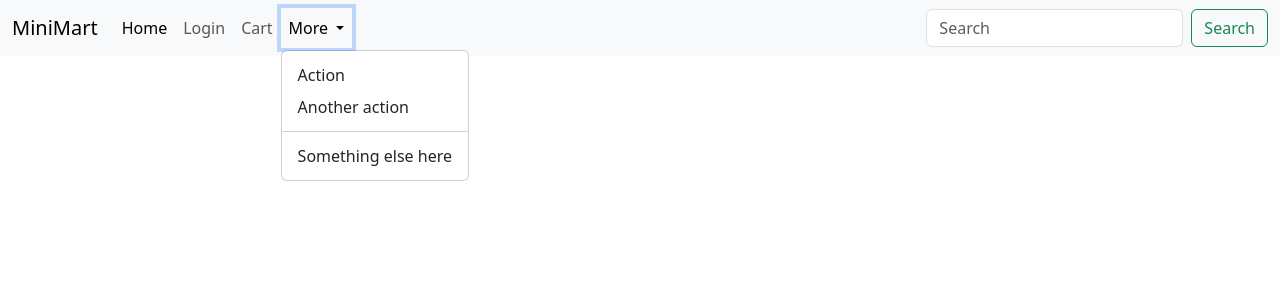
After one commit to Mirzzie/P1-django, a Django app: template p1/app/templates/base.html in a window 1280 px wide, after a click on "More". The commit adds this page. Shown: the top 300 px of the page. Run offline with Django 4.2, Linux system fonts and the light colour scheme; the template is opened without the code that fills it, so the values that code supplies are empty.

Commit message:
p1: added index, base htmls files

```diff
--- /dev/null
+++ b/p1/app/templates/base.html
@@ -0,0 +1,53 @@
+{% load static %}
+<!DOCTYPE html>
+<html lang="en">
+<head>
+    <meta charset="UTF-8">
+    <meta name="viewport" content="width=device-width, initial-scale=1.0">
+    <title>MiniMart</title>
+    <link rel="stylesheet" href="{% static '/css/style.css' %}">
+    <link href="https://cdn.jsdelivr.net/npm/bootstrap@5.3.1/dist/css/bootstrap.min.css" rel="stylesheet" integrity="sha384-4bw+/aepP/YC94hEpVNVgiZdgIC5+VKNBQNGCHeKRQN+PtmoHDEXuppvnDJzQIu9" crossorigin="anonymous">
+<body>
+    <header>
+      <nav class="navbar navbar-expand-lg bg-body-tertiary fixed-top">
+        <div class="container-fluid">
+          <a class="navbar-brand" href="#">MiniMart</a>
+          <button class="navbar-toggler" type="button" data-bs-toggle="collapse" data-bs-target="#navbarScroll" aria-controls="navbarScroll" aria-expanded="false" aria-label="Toggle navigation">
+            <span class="navbar-toggler-icon"></span>
+          </button>
+          <div class="collapse navbar-collapse" id="navbarScroll">
+            <ul class="navbar-nav me-auto my-2 my-lg-0 navbar-nav-scroll" style="--bs-scroll-height: 100px;">
+              <li class="nav-item">
+                <a class="nav-link active" aria-current="page" href="#">Home</a>
+              </li>
+              <li class="nav-item">
+                <a class="nav-link" href="#">Login</a>
+              </li>
+              <li class="nav-item">
+                <a class="nav-link" href="#">Cart</a>
+              </li>
+              <li class="nav-item dropdown">
+                <a class="nav-link dropdown-toggle" href="#" role="button" data-bs-toggle="dropdown" aria-expanded="false">
+                  More
+                </a>
+                <ul class="dropdown-menu">
+                  <li><a class="dropdown-item" href="#">Action</a></li>
+                  <li><a class="dropdown-item" href="#">Another action</a></li>
+                  <li><hr class="dropdown-divider"></li>
+                  <li><a class="dropdown-item" href="#">Something else here</a></li>
+                </ul>
+              </li>
+            </ul>
+            <form class="d-flex" role="search">
+              <input class="form-control me-2" type="search" placeholder="Search" aria-label="Search">
+              <button class="btn btn-outline-success" type="submit">Search</button>
+            </form>
+          </div>
+        </div>
+      </nav>
+    </header>
+    {% block content %}
+    {% endblock %}
+<script src="https://cdn.jsdelivr.net/npm/bootstrap@5.3.1/dist/js/bootstrap.bundle.min.js" integrity="sha384-HwwvtgBNo3bZJJLYd8oVXjrBZt8cqVSpeBNS5n7C8IVInixGAoxmnlMuBnhbgrkm" crossorigin="anonymous"></script>
+</body>
+</html>
--- a/p1/static/css/style.css
+++ b/p1/static/css/style.css
@@ -0,0 +1,7 @@
+.px-lg-5 {
+    margin-top: 20px;
+}
+
+.carousel-inner{
+    border-radius: 10px;
+}
```
Also changed, not shown: p1/app/templates/index.html (+48 -12 lines), 1 other file.
